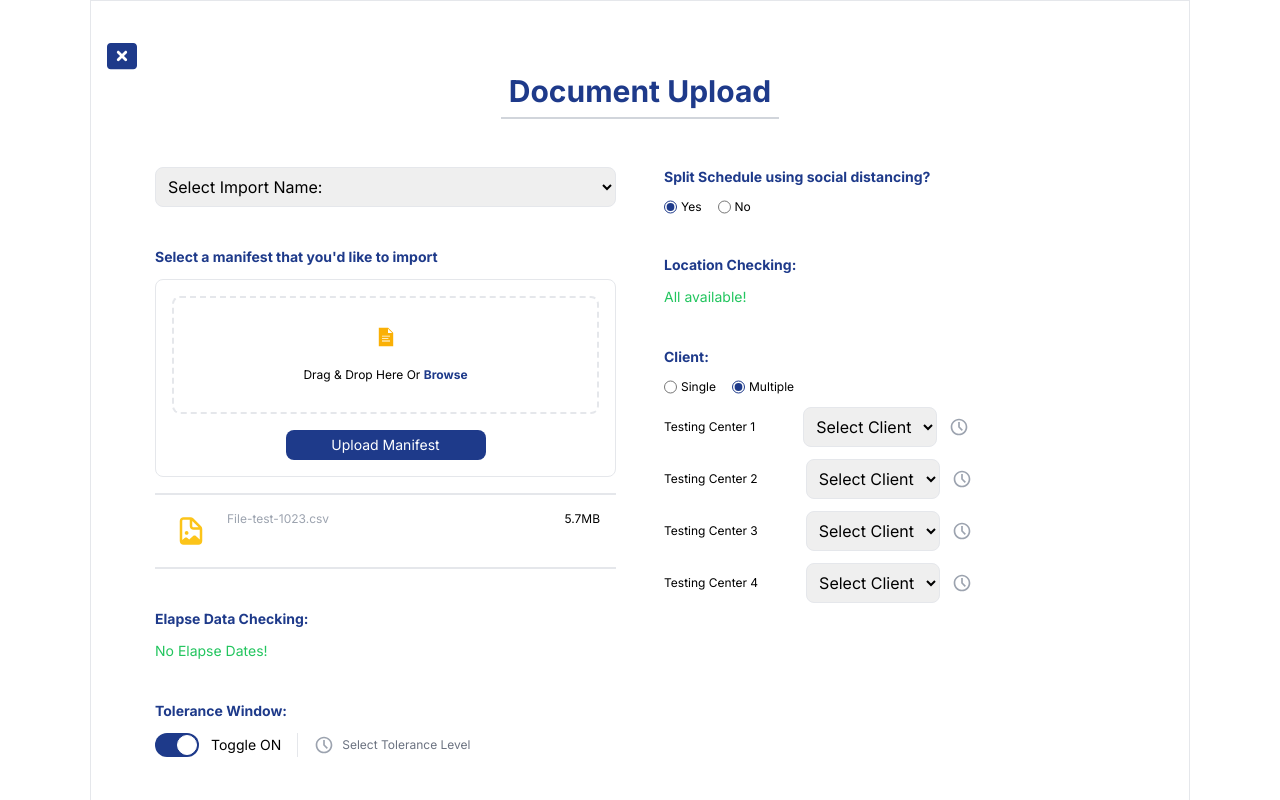
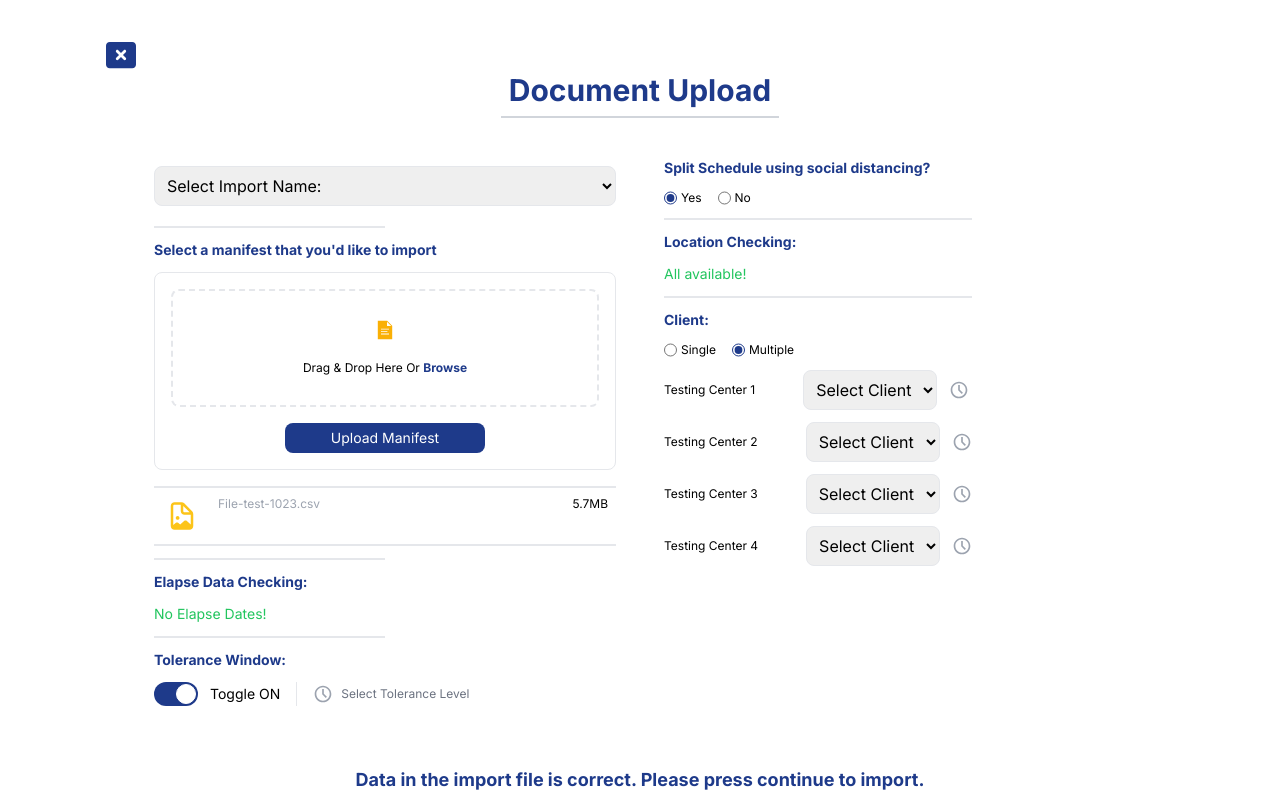
Before and after one commit to dvale94/skyhop-assessment, a Next.js app: page / in a window 1280 px wide. Shown: the top 800 px of the page. Built offline with nearby package versions, Linux system fonts and the light colour scheme.

Commit message:
styling updats

```diff
--- a/src/components/DocumentImportField.tsx
+++ b/src/components/DocumentImportField.tsx
@@ -13,7 +13,7 @@ export default function DocumentImportField() {
           <Button text='Upload Manifest'/>
         </div>
       </div>
-      <div className='flex flex-row p-4 border-t-2 border-b-2 gap-4'>
+      <div className='flex flex-row p-2 border-t-2 border-b-2 gap-4'>
         <Image src='/fileUpload.svg' alt='File Upload Icon' width={40} height={40} />
         <div className='flex flex-row w-full justify-between'>
           <p className='text-xs text-gray-400'>File-test-1023.csv</p>
--- a/src/components/InputSection.tsx
+++ b/src/components/InputSection.tsx
@@ -7,7 +7,7 @@ type InputSectionProps = {
 
 export default function InputSection({ children, title }: InputSectionProps) {
   return (
-    <div className='flex flex-col gap-3'>
+    <div className='flex flex-col gap-3 pt-3 pb-3'>
       <p className='text-blue-900 font-bold text-sm'>{title}</p>
       {children}
     </div>
--- a/src/pages/DocumentUpload/DocumentUpload.tsx
+++ b/src/pages/DocumentUpload/DocumentUpload.tsx
@@ -21,7 +21,7 @@ export default function DocumentUpload() {
         onSubmit={(values) => console.log(values)}
         onReset={() => console.log('reseted')}
       >
-        <Form className='flex flex-col p-16 gap-12 border'>
+        <Form className='flex flex-col p-16 gap-12'>
           <Header />
 
           <div className='flex md:flex-row flex-col gap-12'>
--- a/src/pages/DocumentUpload/sections/ImportSection.tsx
+++ b/src/pages/DocumentUpload/sections/ImportSection.tsx
@@ -6,17 +6,20 @@ import Image from 'next/image';
 
 export default function ImportSection() {
   return (
-    <div className='flex flex-col gap-10 flex-[50%]'>
+    <div className='flex flex-col flex-[50%]'>
       {/* TODO - refactor dropdown */}
       <DocumentDropdownField defaultValue='Select Import Name:' name='importName' options={[{text: 'Name Example 1', value: 'nameExample1'},{text: 'Name Example 2', value: 'nameExample2'}]}/>
+      <div className=' border-b-2 w-1/2 pb-5' />
 
       <InputSection title="Select a manifest that you'd like to import">
         <DocumentImportField />
       </InputSection>
 
-      <InputSection title='Elapse Data Checking:'>
-        <p className='text-sm text-green-500'>No Elapse Dates!</p>
-      </InputSection>
+      <div className='border-t-2 border-b-2 w-1/2'>
+        <InputSection title='Elapse Data Checking:'>
+          <p className='text-sm text-green-500'>No Elapse Dates!</p>
+        </InputSection>
+      </div>
 
       <InputSection title='Tolerance Window:'>
         <div className='flex gap-4'>
--- a/src/pages/DocumentUpload/sections/OtherSection.tsx
+++ b/src/pages/DocumentUpload/sections/OtherSection.tsx
@@ -4,7 +4,7 @@ import CentersClientField from '@/src/components/CentersClientField';
 
 export default function OtherSection() {
   return (
-    <div className='flex flex-col gap-10 flex-[50%]'>
+    <div className='flex flex-col flex-[50%] -mt-5'>
       <InputSection title='Split Schedule using social distancing?'>
         <DualRadioField
           name='socialDistancing'
@@ -15,9 +15,11 @@ export default function OtherSection() {
         />
       </InputSection>
 
-      <InputSection title='Location Checking:'>
-        <p className='text-sm text-green-500'>All available!</p>
-      </InputSection>
+      <div className='border-t-2 border-b-2 w-4/6'>
+        <InputSection title='Location Checking:'>
+          <p className='text-sm text-green-500'>All available!</p>
+        </InputSection>
+      </div>
 
       <InputSection title='Client:'>
         <CentersClientField />
```
